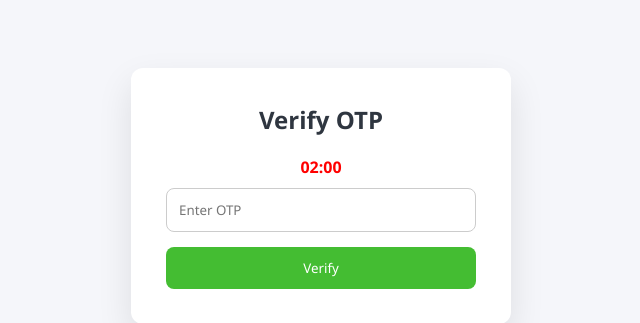
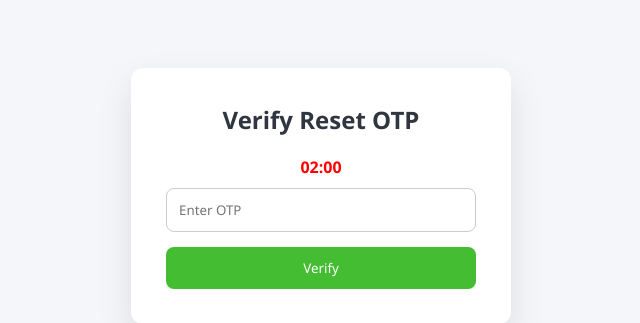
Before and after one commit to kyashasri/CHAT_APPLICATION, a Flask app: page /verify in a window 1280 px wide. Shown: the part 204-527 px from the top of the page, without its empty margins (319-959 px from the left). Run offline with Flask 3, Linux system fonts and the light colour scheme; some libraries are stand-ins or nearby versions.

Commit message:
Update verify.html

```diff
--- a/templates/verify.html
+++ b/templates/verify.html
@@ -1,14 +1,14 @@
 <!DOCTYPE html>
 <html>
 <head>
-    <title>Verify OTP</title>
+    <title>Verify Reset OTP</title>
     <link rel="stylesheet" href="{{ url_for('static', filename='style.css') }}">
 </head>
 <body>
 
 <div class="auth-wrapper">
     <div class="auth-container">
-        <h2>Verify OTP</h2>
+        <h2>Verify Reset OTP</h2>
 
         <!-- Countdown Timer -->
         <div id="timer" style="color:red; font-weight:bold; margin-bottom:10px;">
@@ -58,10 +58,10 @@ window.onload = function() {
                 timerElement.innerHTML = "OTP Expired!";
                 verifyBtn.disabled = true;
 
-                alert("OTP has expired! Please register again.");
+                alert("OTP has expired! Please request a new OTP.");
 
                 setTimeout(function() {
-                    window.location.href = "{{ url_for('register') }}";
+                    window.location.href = "{{ url_for('forgot_password') }}";
                 }, 2000);
 
                 return;
```
